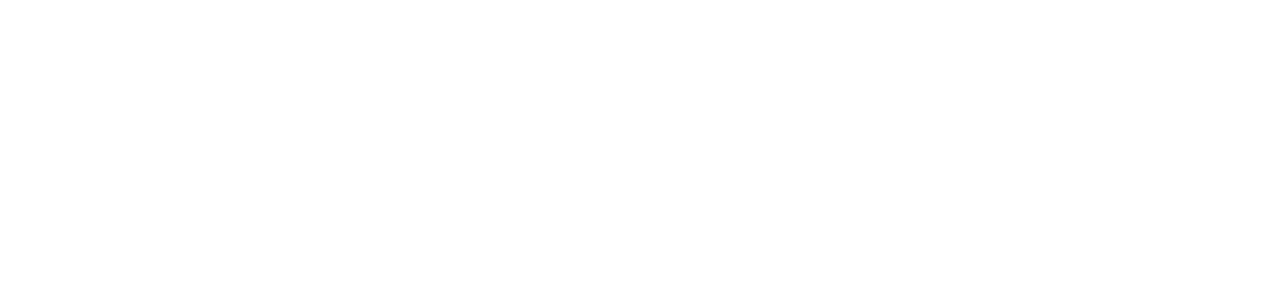
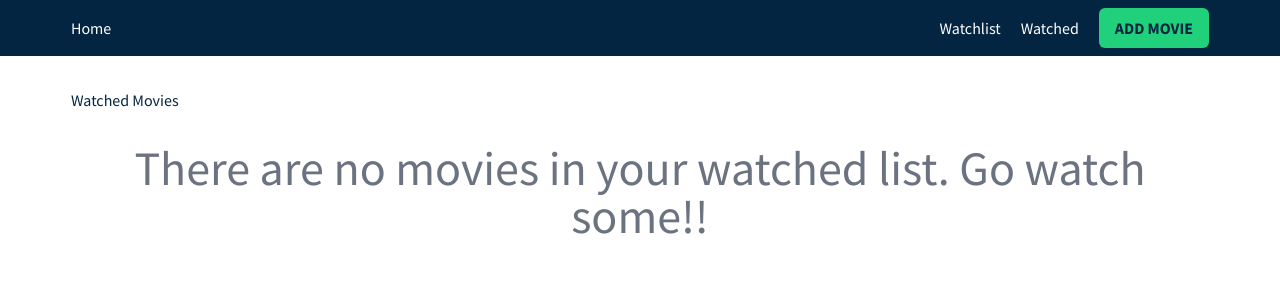
Before and after one commit to IgnacioVelaz/Moviehub-client, a React (Vite) app: page /watched in a window 1280 px wide. Before the commit this address had no page. Shown: the top 300 px of the page. Built offline with nearby package versions, Linux system fonts and the light colour scheme.

Commit message:
feat: watched movies

```diff
--- a/src/components/Button.tsx
+++ b/src/components/Buttons.tsx
@@ -30,4 +30,16 @@ const Button: FC<ButtonProps> = ({ children, onClick, disabled }) => {
     </button>
   );
 };
+
+export const ControlButton: FC<ButtonProps> = ({ children, onClick }) => {
+  return (
+    <button
+      className="text-white text-xl p-1 transition-all hover:text-secondary hover:cursor-pointer"
+      onClick={onClick}
+    >
+      {children}
+    </button>
+  );
+};
+
 export default Button;
--- a/src/components/Header.tsx
+++ b/src/components/Header.tsx
@@ -1,6 +1,6 @@
 import { Link } from "react-router-dom";
 import Container from "./Container";
-import Button from "./Button";
+import Button from "./Buttons";
 
 const Header = () => {
   return (
@@ -12,15 +12,15 @@ const Header = () => {
           </div>
           <ul className="flex items-center gap-5">
             <li>
-              <Link to="/mymovies">My Movies</Link>
+              <Link to="/watchlist">Watchlist</Link>
+            </li>
+            <li>
+              <Link to="/watched">Watched</Link>
             </li>
             <li>
               <Link to="/add">
                 <Button>Add Movie</Button>
               </Link>
-            </li>
-            <li>
-              <Link to="/">Logout</Link>
             </li>
           </ul>
         </div>
--- a/src/components/MovieCard.tsx
+++ b/src/components/MovieCard.tsx
@@ -8,7 +8,6 @@ type MovieCardProps = {
 };
 
 const MovieCard: FC<MovieCardProps> = ({ movie, type }) => {
-  console.log(type);
   return (
     <div className="w-full rounded-md overflow-hidden relative group">
       <div className="absolute top-0 left-0 w-full h-full border-2 border-solid border-transparent transition-all group-hover:border-secondary"></div>
--- a/src/components/MovieControls.tsx
+++ b/src/components/MovieControls.tsx
@@ -1,7 +1,10 @@
 import { FaEye } from "react-icons/fa";
+import { FaEyeSlash } from "react-icons/fa6";
 import { IoCloseSharp } from "react-icons/io5";
 import { MovieInterface } from "../interfaces/MovieInterface";
-import { FC } from "react";
+import { FC, useContext } from "react";
+import { MoviesContext } from "../contexts/MoviesContext";
+import { ControlButton } from "./Buttons";
 
 type MovieControlsProps = {
   movie: MovieInterface;
@@ -10,17 +13,42 @@ type MovieControlsProps = {
 
 const MovieControls: FC<MovieControlsProps> = ({ movie, type }) => {
   console.log(movie, type);
+  const {
+    removeMovieFromWatchList,
+    addMovieToWatched,
+    moveToWatchList,
+    removeMovieFromWatched,
+  } = useContext(MoviesContext);
+
   return (
     <div className="absolute bottom-5 inline left-1/2 -translate-x-1/2 bg-black/50 rounded-md p-1 border border-white/60 opacity-0 transition-all group-hover:opacity-100">
-      <>
-        <button className="text-white text-xl p-1 transition-all hover:text-secondary hover:cursor-pointer">
-          <FaEye />
-        </button>
+      {type == "watchlist" && (
+        <>
+          <ControlButton onClick={() => addMovieToWatched(movie)}>
+            <FaEye />
+          </ControlButton>
 
-        <button className="text-white text-xl p-1 transition-all hover:text-secondary hover:cursor-pointer">
-          <IoCloseSharp />
-        </button>
-      </>
+          <ControlButton
+            onClick={() => removeMovieFromWatchList(movie.id.toString())}
+          >
+            <IoCloseSharp />
+          </ControlButton>
+        </>
+      )}
+
+      {type === "watched" && (
+        <>
+          <ControlButton onClick={() => moveToWatchList(movie)}>
+            <FaEyeSlash />
+          </ControlButton>
+
+          <ControlButton
+            onClick={() => removeMovieFromWatched(movie.id.toString())}
+          >
+            <IoCloseSharp />
+          </ControlButton>
+        </>
+      )}
     </div>
   );
 };
--- a/src/components/SearchMovieCard.tsx
+++ b/src/components/SearchMovieCard.tsx
@@ -1,6 +1,6 @@
 import { FC, useContext } from "react";
 import { MovieInterface } from "../interfaces/MovieInterface";
-import Button from "./Button";
+import Button from "./Buttons";
 import { MoviesContext } from "../contexts/MoviesContext";
 
 type SearchMovieCardProps = {
@@ -8,13 +8,21 @@ type SearchMovieCardProps = {
 };
 
 const SearchMovieCard: FC<SearchMovieCardProps> = ({ movie }) => {
-  const { addMovieToWatchList, watchlist } = useContext(MoviesContext);
+  const { addMovieToWatchList, addMovieToWatched, watchlist, watched } =
+    useContext(MoviesContext);
 
-  let alreadySavedMovie = watchlist.find(
+  const alreadySavedMovie = watchlist.find(
     (movieFromWatchlist) => movieFromWatchlist.id === movie.id
   );
 
-  const disabledWatchlistButton = alreadySavedMovie ? true : false;
+  const alreadyWatchedMovie = watched.find(
+    (watchedMovie) => watchedMovie.id === movie.id
+  );
+
+  const disabledWatchlistButton =
+    alreadySavedMovie || alreadyWatchedMovie ? true : false;
+
+  const disabledWatchedButton = alreadyWatchedMovie ? true : false;
 
   return (
     <div className="flex mb-5">
@@ -46,6 +54,15 @@ const SearchMovieCard: FC<SearchMovieCardProps> = ({ movie }) => {
           >
             Add to Watchlist
           </Button>
+
+          <Button
+            onClick={() => {
+              addMovieToWatched(movie);
+            }}
+            disabled={disabledWatchedButton}
+          >
+            Add to Watched
+          </Button>
         </div>
       </div>
     </div>
--- a/src/contexts/MoviesContext.tsx
+++ b/src/contexts/MoviesContext.tsx
@@ -5,14 +5,24 @@ export type MoviesContextType = {
   watchlist: MovieInterface[];
   watched: MovieInterface[];
   addMovieToWatchList: (movie: MovieInterface) => void;
+  addMovieToWatched: (movie: MovieInterface) => void;
   removeMovieFromWatchList: (id: string) => void;
+  moveToWatchList: (movie: MovieInterface) => void;
+  removeMovieFromWatched: (id: string) => void;
 };
 
 export const initialState = {
-  watchlist: [],
-  watched: [],
+  watchlist: localStorage.getItem("watchlist")
+    ? JSON.parse(localStorage.getItem("watchlist")!)
+    : [],
+  watched: localStorage.getItem("watched")
+    ? JSON.parse(localStorage.getItem("watched")!)
+    : [],
   addMovieToWatchList: () => {},
+  addMovieToWatched: () => {},
   removeMovieFromWatchList: () => {},
+  moveToWatchList: () => {},
+  removeMovieFromWatched: () => {},
 };
 
 export const MoviesContext = createContext<MoviesContextType>(initialState);
--- a/src/contexts/MoviesProvider.tsx
+++ b/src/contexts/MoviesProvider.tsx
@@ -1,4 +1,4 @@
-import { FC, ReactNode, useReducer } from "react";
+import { FC, ReactNode, useEffect, useReducer } from "react";
 import { MoviesReducer } from "./MoviesReducer";
 import { MoviesContext, initialState } from "./MoviesContext";
 import { MovieInterface } from "../interfaces/MovieInterface";
@@ -10,12 +10,29 @@ type MoviesProviderProps = {
 export const MoviesProvider: FC<MoviesProviderProps> = ({ children }) => {
   const [state, dispatch] = useReducer(MoviesReducer, initialState);
 
+  useEffect(() => {
+    localStorage.setItem("watchlist", JSON.stringify(state.watchlist));
+    localStorage.setItem("watched", JSON.stringify(state.watched));
+  }, [state]);
+
   const addMovieToWatchList = (movie: MovieInterface) => {
     dispatch({ type: "ADD_MOVIE_TO_WATCHLIST", payload: movie });
   };
 
   const removeMovieFromWatchList = (id: string) => {
     dispatch({ type: "REMOVE_MOVIE_FROM_WATCHLIST", payload: id });
+  };
+
+  const addMovieToWatched = (movie: MovieInterface) => {
+    dispatch({ type: "ADD_MOVIE_TO_WATCHED", payload: movie });
+  };
+
+  const moveToWatchList = (movie: MovieInterface) => {
+    dispatch({ type: "MOVE_TO_WATCHLIST", payload: movie });
+  };
+
+  const removeMovieFromWatched = (id: string) => {
+    dispatch({ type: "REMOVE_MOVIE_FROM_WATCHED", payload: id });
   };
 
   return (
@@ -25,6 +42,9 @@ export const MoviesProvider: FC<MoviesProviderProps> = ({ children }) => {
         watched: state.watched,
         addMovieToWatchList: addMovieToWatchList,
         removeMovieFromWatchList: removeMovieFromWatchList,
+        addMovieToWatched: addMovieToWatched,
+        moveToWatchList: moveToWatchList,
+        removeMovieFromWatched: removeMovieFromWatched,
       }}
     >
       {children}
--- a/src/contexts/MoviesReducer.tsx
+++ b/src/contexts/MoviesReducer.tsx
@@ -11,7 +11,30 @@ export const MoviesReducer = (state: any, action: any) => {
       return {
         ...state,
         watchlist: state.watchlist.filter(
-          (movie: MovieInterface) => movie.id !== action.payload
+          (movie: MovieInterface) => movie.id !== Number(action.payload)
+        ),
+      };
+    case "ADD_MOVIE_TO_WATCHED":
+      return {
+        ...state,
+        watchlist: state.watchlist.filter(
+          (movie: MovieInterface) => movie.id !== Number(action.payload.id)
+        ),
+        watched: [action.payload, ...state.watched],
+      };
+    case "MOVE_TO_WATCHLIST":
+      return {
+        ...state,
+        watched: state.watched.filter(
+          (movie: MovieInterface) => movie.id !== Number(action.payload.id)
+        ),
+        watchlist: [action.payload, ...state.watchlist],
+      };
+    case "REMOVE_MOVIE_FROM_WATCHED":
+      return {
+        ...state,
+        watched: state.watched.filter(
+          (movie: MovieInterface) => movie.id !== Number(action.payload)
         ),
       };
     default:
--- /dev/null
+++ b/src/pages/Watched.tsx
@@ -0,0 +1,30 @@
+import { useContext } from "react";
+import Container from "../components/Container";
+import MovieCard from "../components/MovieCard";
+import { MoviesContext } from "../contexts/MoviesContext";
+
+const Watched = () => {
+  const { watched } = useContext(MoviesContext);
+
+  return (
+    <div className="p-8">
+      <Container>
+        <div className="flex items-center justify-between mb-8">
+          <h1 className="text-primary">Watched Movies</h1>
+        </div>
+        {watched.length > 0 ? (
+          <div className="grid grid-cols-3 gap-8 md:grid-cols-4 lg:grid-cols-5">
+            {watched.map((movie) => (
+              <MovieCard movie={movie} type="watched" />
+            ))}
+          </div>
+        ) : (
+          <h2 className="text-gray-500 text-5xl text-center">
+            There are no movies in your watched list. Go watch some!!
+          </h2>
+        )}
+      </Container>
+    </div>
+  );
+};
+export default Watched;
--- a/src/routes/RouterPaths.routes.tsx
+++ b/src/routes/RouterPaths.routes.tsx
@@ -3,14 +3,16 @@ import { FC } from "react";
 import AddMovie from "../pages/AddMovie";
 import MyMovies from "../pages/MyMovies";
 import { MainLayout } from "../layouts/MainLayout";
+import Watched from "../pages/Watched";
 
 const RouterPaths: FC = () => {
   return (
     <BrowserRouter>
       <Routes>
         <Route element={<MainLayout />}>
-          <Route path="/mymovies" element={<MyMovies />} />
+          <Route path="/watchlist" element={<MyMovies />} />
           <Route path="/add" element={<AddMovie />} />
+          <Route path="/watched" element={<Watched />} />
         </Route>
       </Routes>
     </BrowserRouter>
```
